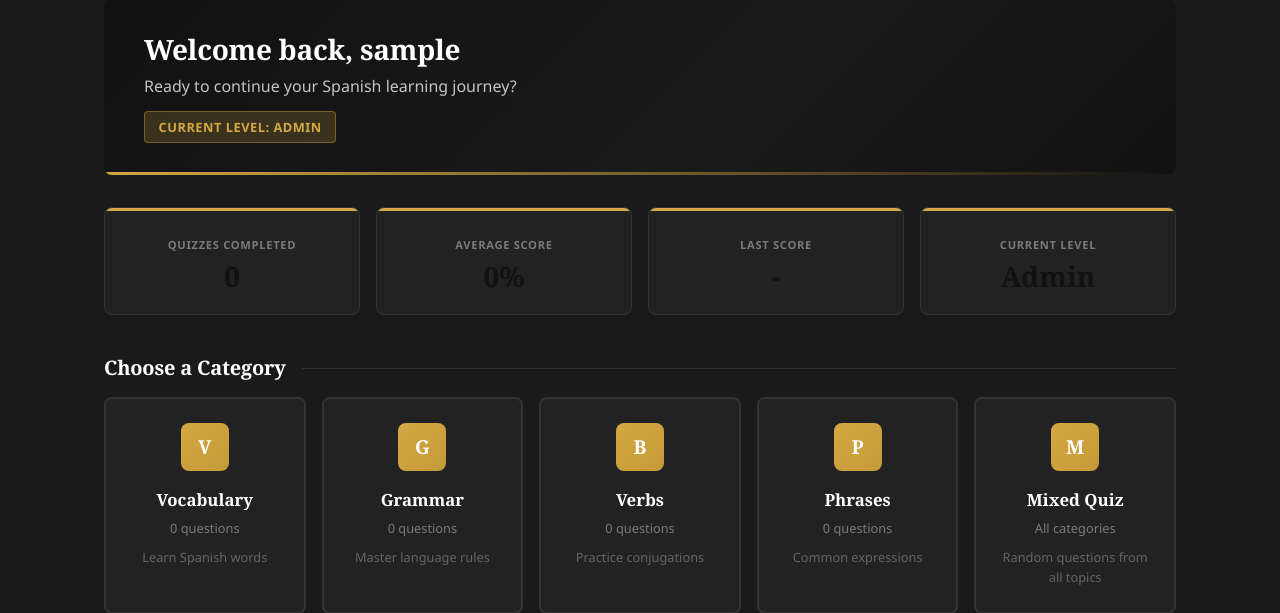
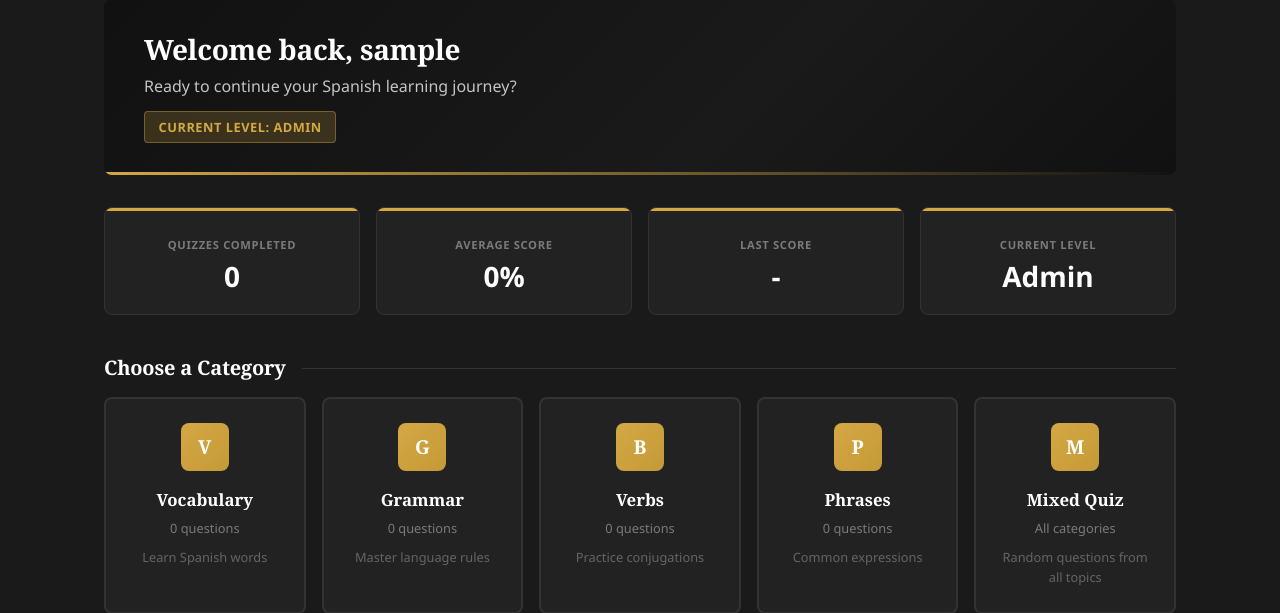
Before and after one commit to MH015/-BSc-Spanish-Adaptive-Quiz-, a PHP site: page /dashboard.php in a window 1280 px wide. Shown: the part 96-709 px from the top of the page. Run offline with PHP 8.4, Linux system fonts and the light colour scheme; the visitor is signed in with stand-in values (Sample User, id 1); data that the repository does not hold is empty.

Commit message:
Fix stat card numbers to white text with sans-serif font

```diff
--- a/css/style.css
+++ b/css/style.css
@@ -71,7 +71,7 @@ p{margin-bottom:var(--spacing-4);color:var(--text-secondary);line-height:1.65}
 .stat-card{background:var(--bg-card);border-radius:var(--radius-xl);padding:var(--spacing-5);text-align:center;border:1px solid var(--gray-200);border-top:3px solid var(--accent-color);transition:box-shadow var(--transition-fast)}
 .stat-card:hover{box-shadow:var(--shadow-md)}
 .stat-card.success{border-top-color:var(--success-color)}.stat-card.warning{border-top-color:var(--accent-color)}.stat-card.error{border-top-color:var(--error-color)}
-.stat-value{font-family:var(--font-family);font-size:var(--font-size-3xl);font-weight:700;color:var(--text-primary);line-height:1.2}
+.stat-value{font-family:var(--font-family-ui);font-size:var(--font-size-3xl);font-weight:700;color:#ffffff;line-height:1.2}
 .stat-label{font-size:var(--font-size-xs);color:var(--text-muted);text-transform:uppercase;letter-spacing:0.06em;margin-top:var(--spacing-1);font-weight:600}
 .category-grid{display:grid;grid-template-columns:repeat(auto-fit,minmax(220px,1fr));gap:var(--spacing-4);margin-top:var(--spacing-4)}
 .category-card{background:var(--bg-card);border-radius:var(--radius-xl);padding:var(--spacing-6);text-align:center;cursor:pointer;transition:all var(--transition-fast);text-decoration:none;color:inherit;border:2px solid var(--gray-200)}
@@ -102,7 +102,7 @@ p{margin-bottom:var(--spacing-4);color:var(--text-secondary);line-height:1.65}
 .results-container{max-width:800px;margin:0 auto}
 .results-card{background:var(--bg-card);border-radius:var(--radius-xl);padding:var(--spacing-10);text-align:center;box-shadow:var(--shadow-md);margin-bottom:var(--spacing-6);border:1px solid var(--gray-200);border-top:4px solid var(--accent-color)}
 .results-emoji{font-size:4rem;margin-bottom:var(--spacing-4)}
-.results-score{font-family:var(--font-family);font-size:var(--font-size-4xl);font-weight:700;color:var(--accent-color);margin-bottom:var(--spacing-2)}
+.results-score{font-family:var(--font-family-ui);font-size:var(--font-size-4xl);font-weight:700;color:var(--accent-color);margin-bottom:var(--spacing-2)}
 .results-message{font-size:var(--font-size-lg);color:var(--text-secondary)}
 .adaptive-feedback{border-radius:var(--radius-xl);padding:var(--spacing-6);margin-bottom:var(--spacing-6);border:2px solid}
 .adaptive-feedback.success,.adaptive-feedback.increase{background:var(--success-light);border-color:var(--success-color)}
--- a/dashboard.php
+++ b/dashboard.php
@@ -116,10 +116,10 @@ unset($cat);
             margin-bottom: 0.5rem;
         }
         .stat-value {
-            font-family: Georgia, serif;
+            font-family: 'Segoe UI', 'Helvetica Neue', Arial, sans-serif;
             font-size: 1.75rem;
             font-weight: 700;
-            color: #111111;
+            color: #ffffff;
             line-height: 1;
         }
 
```
